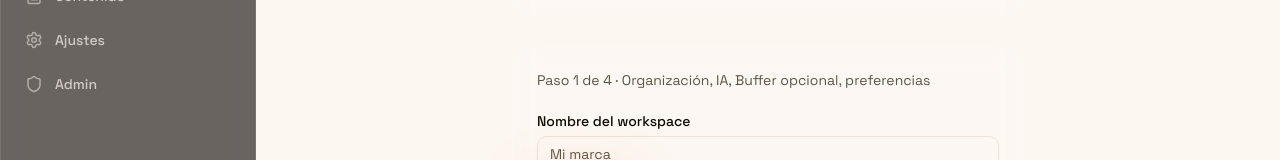
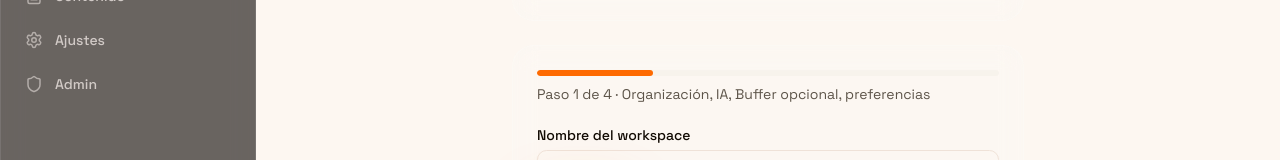
Before and after one commit to LuigiRaffaeleSianoCanoro/FabricaDeContenido, a Next.js app: page /dashboard/onboarding in a window 1280 px wide. Shown: the part 405-565 px from the top of the page. Built offline with nearby package versions, Linux system fonts and the light colour scheme; no server answers; the database is empty; sample sign-in values are in the browser's storage.

Commit message:
feat(onboarding): add animated progress bar to questionnaire wizard
Co-authored-by: Luigi Raffaele Siano Canoro <LuigiRaffaeleSianoCanoro@users.noreply.github.com>

```diff
--- a/src/app/dashboard/onboarding/onboarding-wizard.tsx
+++ b/src/app/dashboard/onboarding/onboarding-wizard.tsx
@@ -50,6 +50,12 @@ export function OnboardingWizard({ initialStep, initialOrgId }: Props) {
 
   return (
     <div className="glass animate-scale-in rounded-2xl p-6">
+      <div className="mb-2 h-1.5 w-full overflow-hidden rounded-full bg-muted/40">
+        <div
+          className="h-full rounded-full bg-primary transition-all duration-500 ease-out"
+          style={{ width: `${(step / 4) * 100}%` }}
+        />
+      </div>
       <p className="mb-6 text-sm text-muted-foreground">
         Paso {step} de 4 · Organización, IA, Buffer opcional, preferencias
       </p>
```
